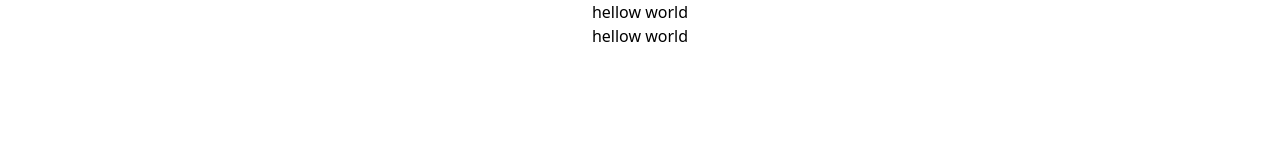
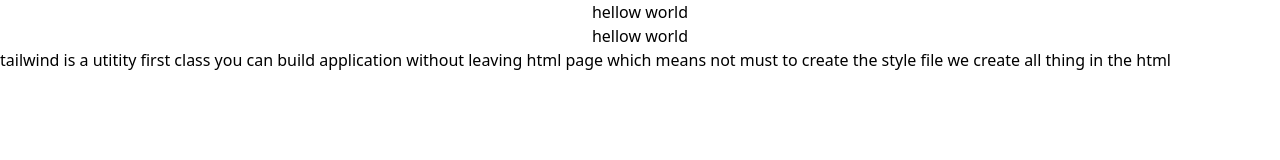
Before and after one commit to amnakhalid625/practice_projects, a plain HTML site: page tailwind/index.html in a window 1280 px wide. Drawn offline with nearby package versions, Linux system fonts and the light colour scheme.

Commit message:
tailwind_practice

```diff
--- a/tailwind/index.html
+++ b/tailwind/index.html
@@ -10,6 +10,8 @@
 <body>
    <div class="container lg:text-center md:text-right sm:text-left">hellow world</div>
 <h1 class="text-center">hellow world</h1>
+tailwind is a utitity first class you can build application without leaving html page
+which means not must to create the style file we create all thing in the html
 
 </body>
 </html>
```
